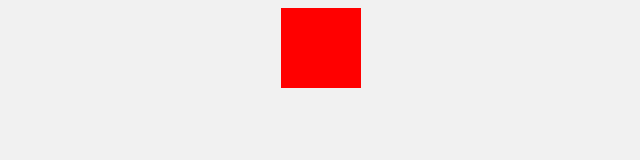
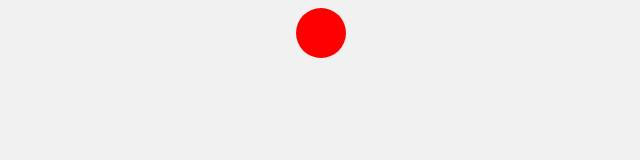
Before and after one commit to jesusaliso/EjerciciosCSS, a plain HTML site: page 01 Rewrite the rules/start/index.html in a window 1280 px wide. Shown: the whole page, without its empty margins (319-959 px from the left). Drawn offline with Linux system fonts and the light colour scheme.

Commit message:
Ejercicio 01

```diff
--- a/01 Rewrite the rules/start/style.css
+++ b/01 Rewrite the rules/start/style.css
@@ -1,7 +1,7 @@
 :root {
     --background-color: #f1f1f1;
     --ball-color: #ff0000;
-    --ball-size: 80px;
+    --ball-size: 50px;
   }
 
   body {
@@ -9,8 +9,8 @@ body {
   }
 
   .ball {
-    height: var(--ball-size);
     background-color: var(--ball-color);
     width: var(--ball-size);
-
+    height: var(--ball-size);
+    border-radius: 50%;
   }
```
Also changed, not shown: 01 Rewrite the rules/start/index.html (+1 -0 lines). Lines whose indentation alone changed are shown as unchanged.
